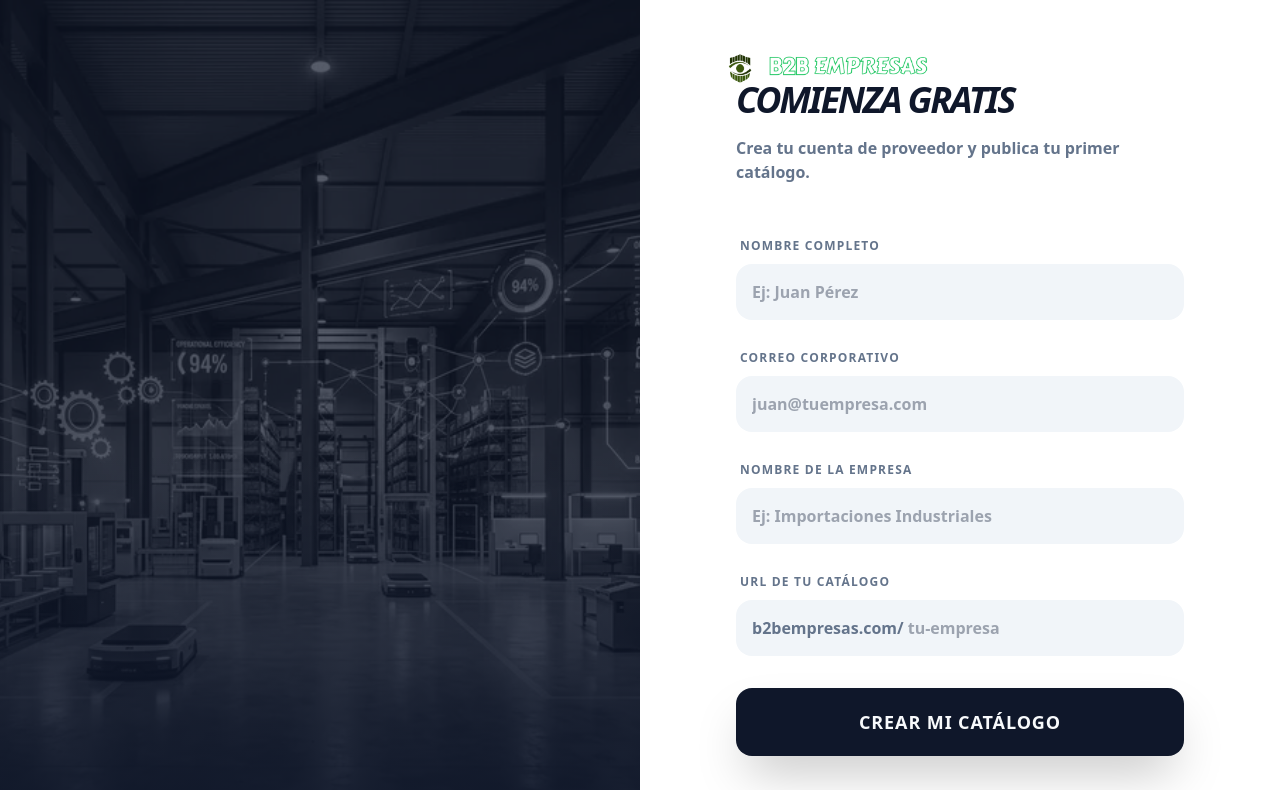
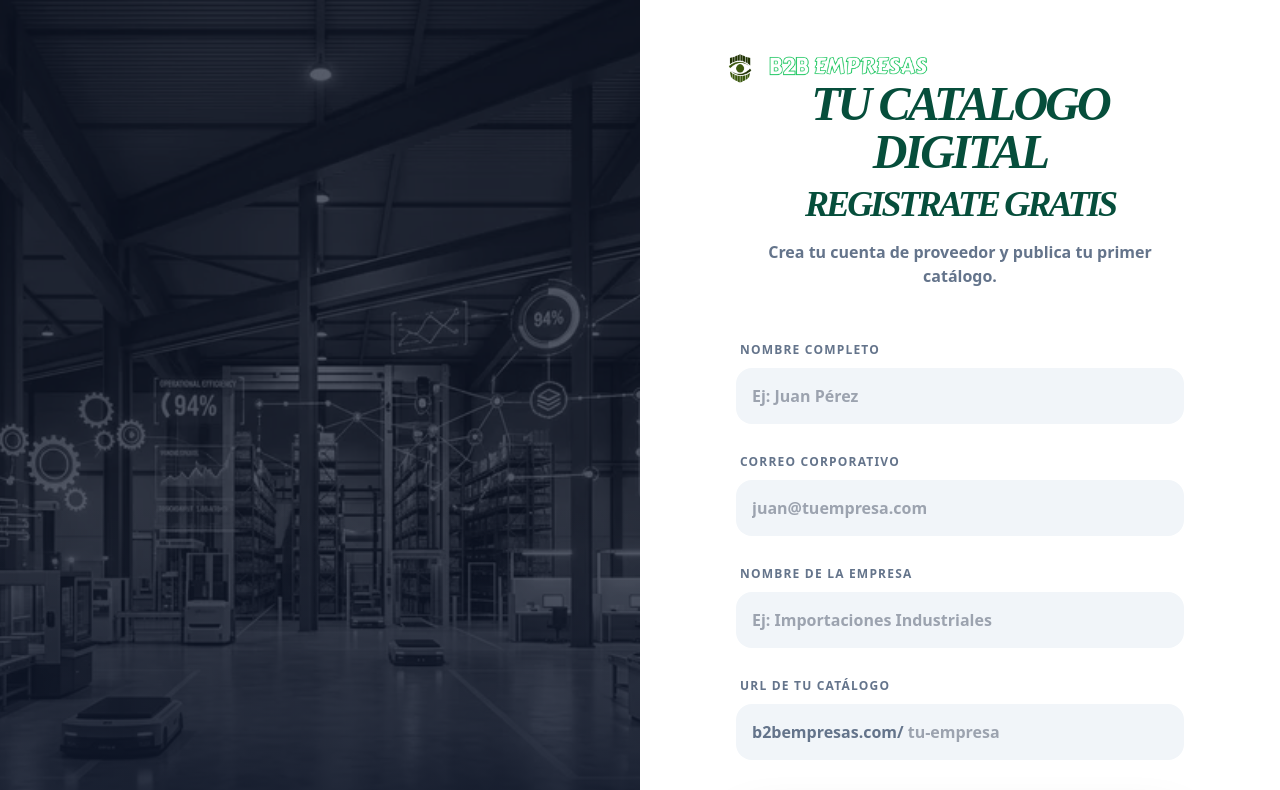
Before and after one commit to antoniogm854/b2b-empresas, a Next.js app in the folder apps/web/: page /register in a window 1280 px wide. Shown: the top 790 px of the page. Built offline with nearby package versions, Linux system fonts and the light colour scheme; no server answers.

Commit message:
style: personalize registration title with custom font and 2-line layout

```diff
--- a/apps/web/src/app/register/page.tsx
+++ b/apps/web/src/app/register/page.tsx
@@ -101,8 +101,14 @@
         </div>
 
         <div className="w-full max-w-md space-y-12 mt-12 md:mt-0">
-          <div className="space-y-4">
-            <h1 className="text-4xl font-black tracking-tightest uppercase italic">Comienza Gratis</h1>
+          <div className="space-y-4 text-center">
+            <h1
+              className="text-3xl sm:text-5xl font-black tracking-tightest uppercase italic text-[#064e3b] leading-none"
+              style={{ fontFamily: "'Bodoni MT Black', 'Bodoni MT', serif" }}
+            >
+              TU CATALOGO DIGITAL <br />
+              <span className="text-2xl sm:text-4xl">REGISTRATE GRATIS</span>
+            </h1>
             <p className="text-muted-foreground font-semibold">Crea tu cuenta de proveedor y publica tu primer catálogo.</p>
           </div>
 
```
